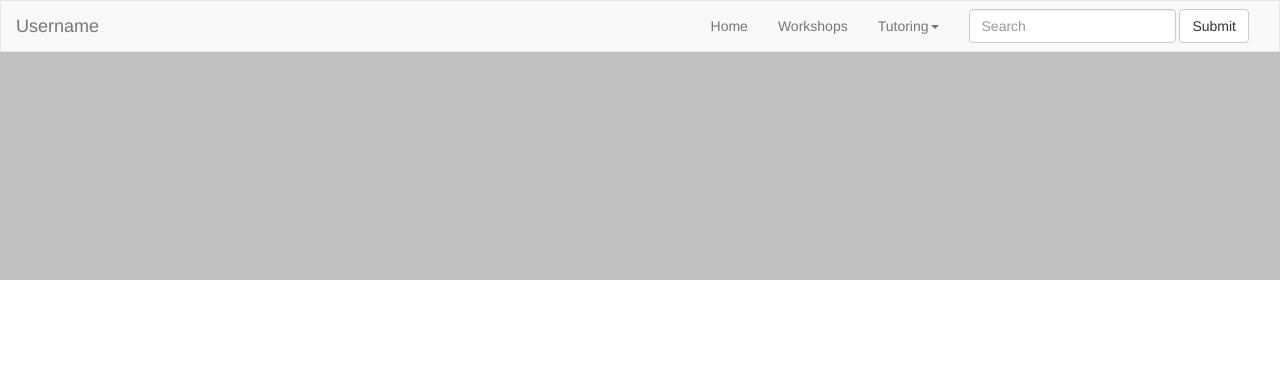
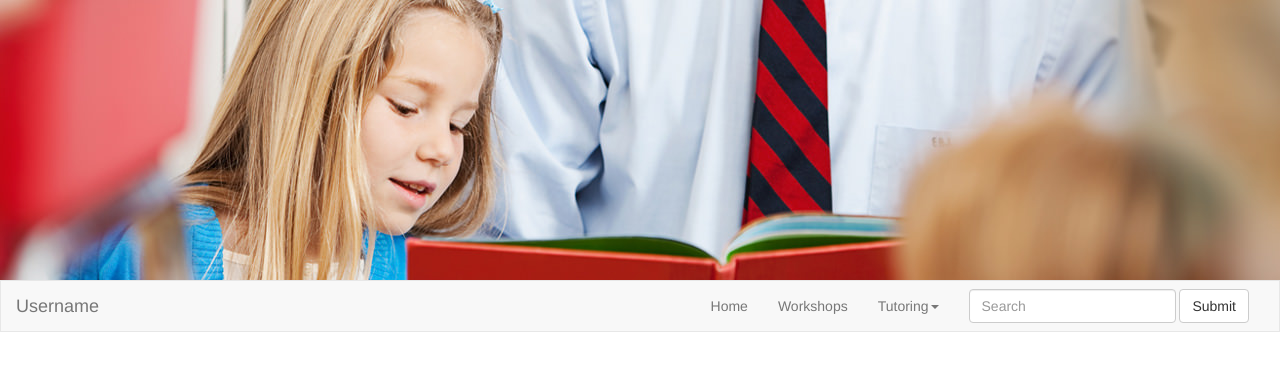
Before and after one commit to jimmy89Li/Tutoring, a PHP site: page /home.php in a window 1280 px wide. Shown: the top 371 px of the page. Run offline with PHP 8.4, Linux system fonts and the light colour scheme; some libraries are stand-ins or nearby versions.

Commit message:
added a better slider image & style

```diff
--- a/style.css
+++ b/style.css
@@ -1,9 +1,12 @@
 html,body{margin:0;padding:0}
 .container{width:100%;height:100%;padding:0}
 .slider{
-	background-image: url(img/tutoring1.jpg);
+	height:280px;
+	background: url(img/tutoring.jpg) no-repeat center;
+	-webkit-background-size: cover;
+	-moz-background-size: cover;
+	-o-background-size: cover;
+	background-size: cover;
 }
 header{width:100%;height:280px;background-color:silver}
-.menubar{width:100%;height:50px;background-color:gray;position:absolute;margin-top:280px;}
-nav{width:100%}
 .navbar{border-radius:0}
```
Also changed, not shown: img/tutoring.jpg (added).
